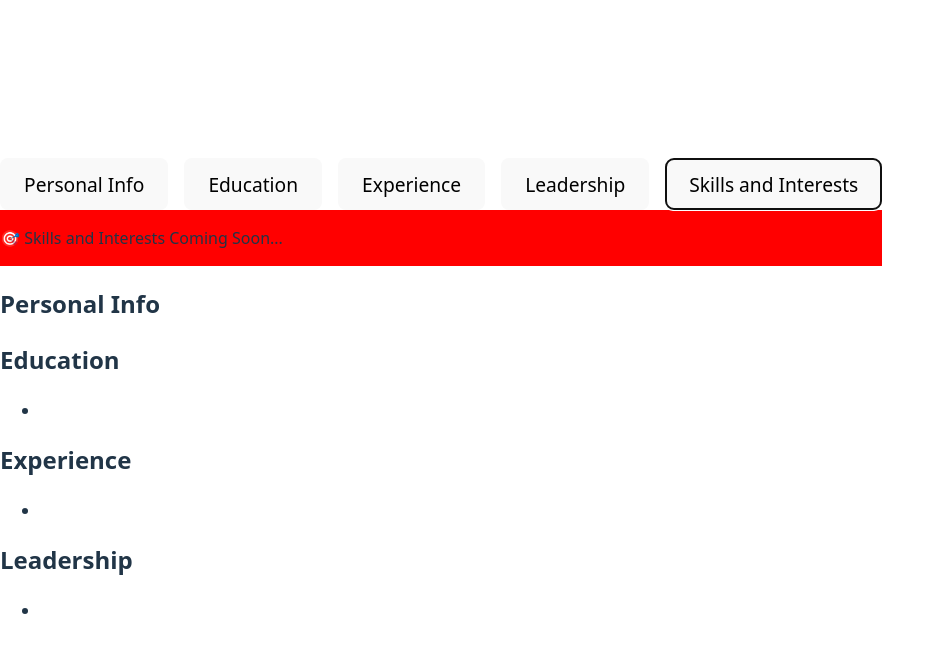
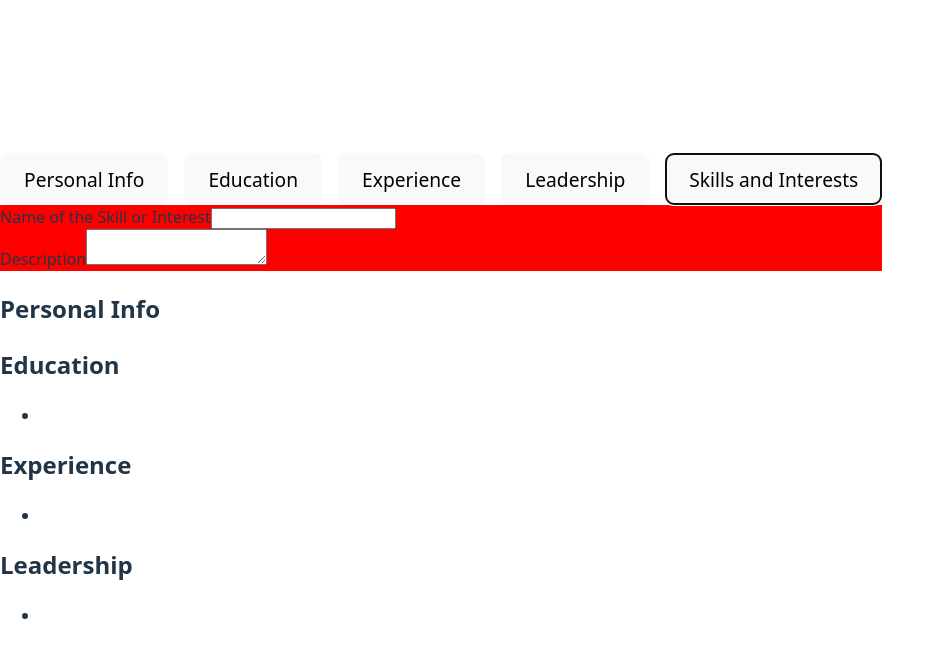
Before and after one commit to angelycontrerasr/CV-Maker, a React (Vite) app: page / in a window 1280 px wide. Both pictures are taken after a click on the button "Skills and Interests". Shown: the top 658 px of the page, without its empty margins (0-945 px from the left). Built offline with nearby package versions, Linux system fonts and the light colour scheme.

Commit message:
made the SkillsInput.jsx

```diff
--- a/src/App.jsx
+++ b/src/App.jsx
@@ -11,6 +11,7 @@ import DisplayPersonalInfoInput from "./components/DisplayPersonalInfoInput.jsx"
 import DisplayWorkInput from "./components/WorkInfoDisplay.jsx";
 import LeadershipInput from "./components/LeadershipInput.jsx";
 import DisplayLeadershipInput from "./components/DisplayLeadershipInput.jsx";
+import SkillsInput from "./components/SkillsInput.jsx";
 const options = [
     { id: 0, name: 'Personal Info' },
     { id: 1, name: 'Education' },
@@ -49,6 +50,13 @@ export default function App() {
         personalName: '',
         personalSurname: '',
     }
+    ]);
+    const [userSkills, setUserSkills] = useState([
+        {
+            id: 1,
+            skillName: '',
+            skillDescription: '',
+        }
     ]);
     const [selectedId] = useState(1);
     const [selectedCategory, setSelectedCategory] = useState(options[0]); // 👈
@@ -111,7 +119,11 @@ export default function App() {
             )}
 
             {selectedCategory.name === 'Skills and Interests' && (
-                <p className="text-center">🎯 Skills and Interests Coming Soon...</p>
+               <SkillsInput
+               userSkill={userSkills}
+               setUserSkill={setUserSkills}
+               id={selectedId}
+               />
             )}
             </div>
             <DisplayPersonalInfoInput personalInfo={userPersonalInfo[0]} />
--- /dev/null
+++ b/src/components/SkillsInput.jsx
@@ -0,0 +1,19 @@
+import { DynamicFormSection } from './DynamicFormSection';
+
+const skillsFields = [
+    { label: 'Name of the Skill or Interest', name: 'skillName', type: 'text' },
+    { label: 'Description', name: 'skillDescription', type: 'textarea' },
+];
+
+export default function SkillsInput({ userSkill, setUserSkill, id }) {
+    return (
+        <div>
+            <DynamicFormSection
+                items={userSkill}
+                setItems={setUserSkill}
+                id={id}
+                fields={skillsFields}
+            />
+        </div>
+    );
+}
```
